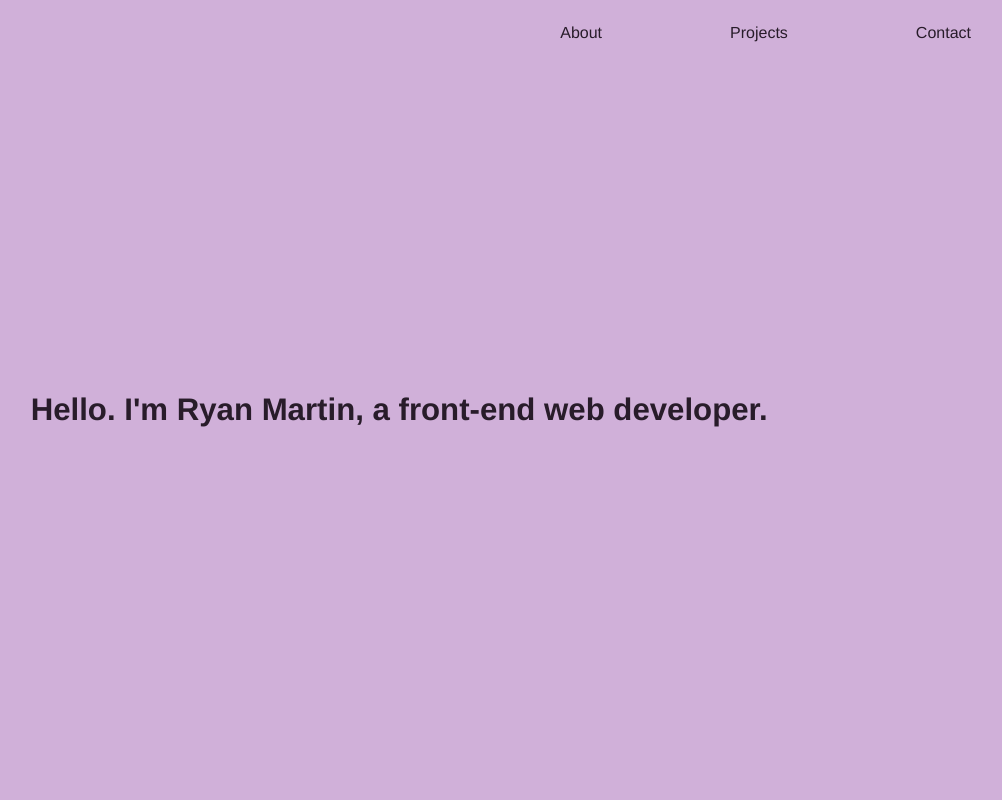
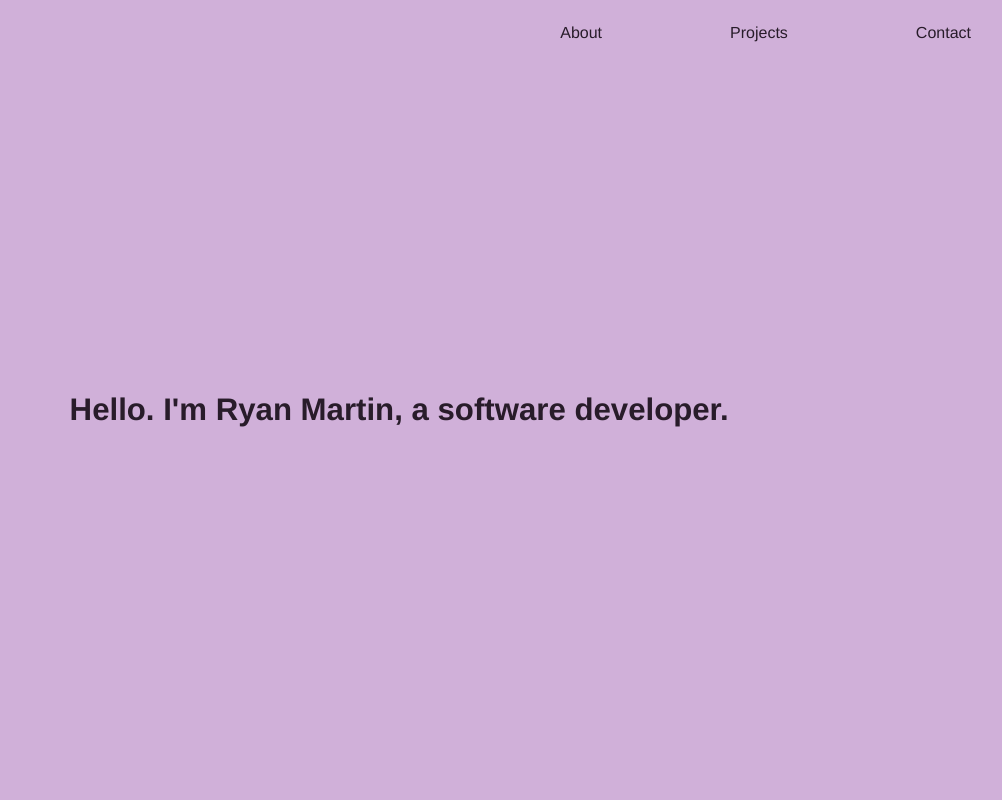
Before and after one commit to rmartin64/Portfolio, a plain HTML site: page portfolio.html in a window 1280 px wide. Shown: the top 800 px of the page, without its empty margins (245-1247 px from the left). Drawn offline with Linux system fonts and the light colour scheme.

Commit message:
Changing title

```diff
--- a/portfolio.html
+++ b/portfolio.html
@@ -7,7 +7,7 @@
 </head>
 <body>
   <section id="welcome-section">
-    <h1>Hello. I'm Ryan Martin, a front-end web developer.</h1>
+    <h1>Hello. I'm Ryan Martin, a software developer.</h1>
   </section>
   <div id="projectsbox">
   <header>
```
